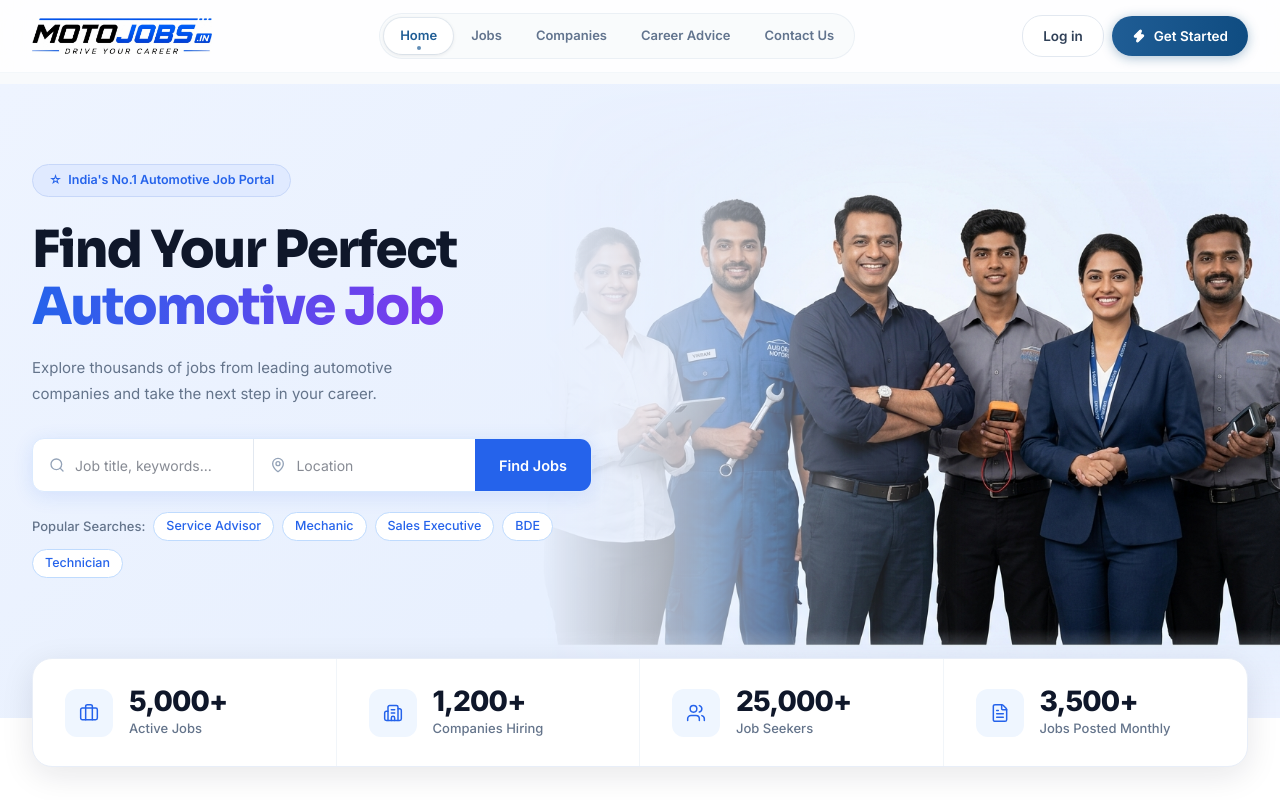
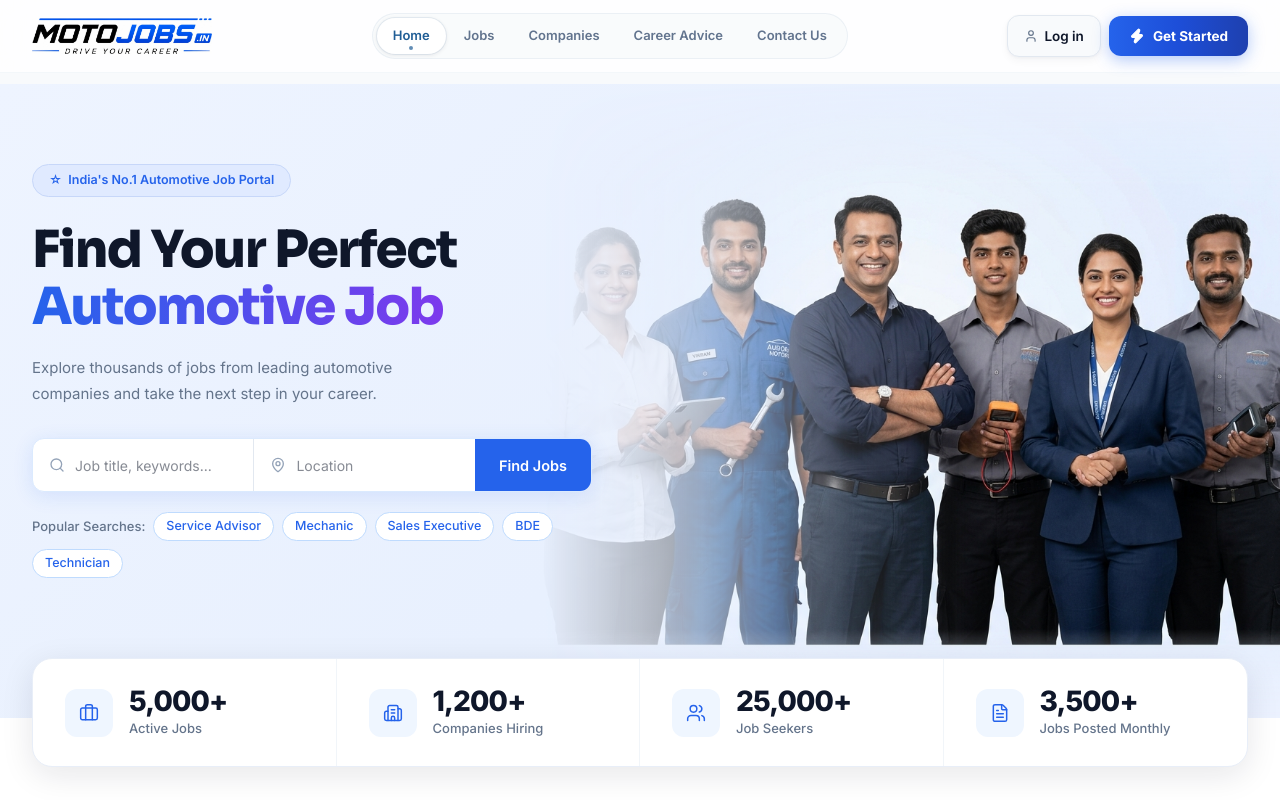
Before and after one commit to prashantkumarupd2004/motojobs, a Next.js app: page / in a window 1280 px wide. Shown: the top 800 px of the page. Built offline with nearby package versions, Linux system fonts and the light colour scheme.

Commit message:
feat: premium navbar buttons redesign - Log in & Get Started buttons with gradient, icons, shimmer animation, and micro-interactions

```diff
--- a/src/components/layout/Navbar.tsx
+++ b/src/components/layout/Navbar.tsx
@@ -212,16 +212,19 @@ export default function Navbar() {
                 <>
                   <Link
                     href="/login"
-                    className="px-5 py-2.5 text-[13.5px] font-semibold text-slate-700 hover:text-[#1F5D95] border border-slate-200 hover:border-[#1F5D95]/40 rounded-xl bg-white hover:bg-blue-50/50 transition-all duration-200"
+                    className="flex items-center gap-1.5 px-4 py-2.5 text-[13.5px] font-semibold text-[#0F172A] hover:text-[#2563EB] bg-[#F8FAFC] hover:bg-[#EFF6FF] border border-[#E2E8F0] hover:border-[#BFDBFE] rounded-[12px] transition-all duration-200 shadow-sm"
                   >
+                    <User className="w-3.5 h-3.5 text-[#64748B] group-hover:text-[#2563EB]" />
                     Log in
                   </Link>
                   <Link
                     href="/register"
-                    className="flex items-center gap-2 px-5 py-2.5 text-[13.5px] font-semibold text-white bg-gradient-to-r from-[#1F5D95] to-[#0F4C81] hover:from-[#2265a3] hover:to-[#1F5D95] rounded-xl shadow-[0_2px_12px_rgba(15,76,129,0.35)] hover:shadow-[0_4px_16px_rgba(15,76,129,0.40)] transition-all duration-200 active:scale-[0.97]"
+                    className="relative group overflow-hidden flex items-center gap-2 px-5 py-2.5 text-[13.5px] font-bold text-white bg-gradient-to-r from-[#2563EB] via-[#1D4ED8] to-[#1E40AF] hover:from-[#1D4ED8] hover:to-[#1D4ED8] rounded-[12px] shadow-[0_4px_16px_rgba(37,99,235,0.35)] hover:shadow-[0_6px_22px_rgba(37,99,235,0.45)] hover:-translate-y-0.5 transition-all duration-200 active:scale-[0.97]"
                   >
-                    <Zap className="w-3.5 h-3.5 fill-white" />
-                    Get Started
+                    {/* Subtle shine sweep effect on hover */}
+                    <span className="absolute inset-0 w-full h-full bg-gradient-to-r from-transparent via-white/20 to-transparent -translate-x-full group-hover:animate-[shimmer_1.2s_infinite]" />
+                    <Zap className="w-4 h-4 fill-white text-white shrink-0 group-hover:scale-110 transition-transform duration-200" />
+                    <span>Get Started</span>
                   </Link>
                 </>
               )}
@@ -318,12 +321,12 @@ export default function Navbar() {
           </nav>
 
           {/* Drawer footer — auth actions */}
-          <div className="px-4 pb-6 pt-4 border-t border-slate-100 space-y-2">
+          <div className="px-4 pb-6 pt-4 border-t border-slate-100 space-y-2.5">
             {user ? (
               <>
                 {/* User info */}
                 <div className="flex items-center gap-3 px-3 py-3 mb-1 bg-slate-50 rounded-xl">
-                  <div className="w-9 h-9 rounded-xl bg-gradient-to-br from-[#1F5D95] to-[#0A3255] flex items-center justify-center text-[13px] font-bold text-white shadow-inner shrink-0">
+                  <div className="w-9 h-9 rounded-xl bg-gradient-to-br from-[#2563EB] to-[#1E40AF] flex items-center justify-center text-[13px] font-bold text-white shadow-inner shrink-0">
                     {initials}
                   </div>
                   <div className="min-w-0">
@@ -335,9 +338,9 @@ export default function Navbar() {
                 <Link
                   href={getDashboardLink()}
                   onClick={() => setMobileOpen(false)}
-                  className="flex items-center gap-3 w-full px-4 py-3 text-[14px] font-semibold text-slate-700 hover:text-[#1F5D95] bg-white border border-slate-200 rounded-xl hover:border-[#1F5D95]/30 hover:bg-blue-50/40 transition-all duration-150"
+                  className="flex items-center gap-3 w-full px-4 py-3 text-[14px] font-semibold text-slate-700 hover:text-[#2563EB] bg-white border border-slate-200 rounded-xl hover:border-[#BFDBFE] hover:bg-blue-50/40 transition-all duration-150"
                 >
-                  <LayoutDashboard className="w-4 h-4" />
+                  <LayoutDashboard className="w-4 h-4 text-[#2563EB]" />
                   Dashboard
                 </Link>
 
@@ -354,17 +357,18 @@ export default function Navbar() {
                 <Link
                   href="/login"
                   onClick={() => setMobileOpen(false)}
-                  className="flex items-center justify-center w-full py-3 text-[14.5px] font-semibold text-slate-700 bg-white border border-slate-200 rounded-xl hover:border-slate-300 hover:bg-slate-50 transition-all duration-150"
+                  className="flex items-center justify-center gap-2 w-full py-3 text-[14px] font-semibold text-[#0F172A] hover:text-[#2563EB] bg-[#F8FAFC] border border-[#E2E8F0] rounded-xl hover:bg-[#EFF6FF] hover:border-[#BFDBFE] transition-all duration-150"
                 >
+                  <User className="w-4 h-4 text-[#64748B]" />
                   Log in
                 </Link>
                 <Link
                   href="/register"
                   onClick={() => setMobileOpen(false)}
-                  className="flex items-center justify-center gap-2 w-full py-3 text-[14.5px] font-semibold text-white bg-gradient-to-r from-[#1F5D95] to-[#0F4C81] rounded-xl shadow-[0_4px_14px_rgba(15,76,129,0.35)] hover:shadow-[0_6px_18px_rgba(15,76,129,0.40)] transition-all duration-200 active:scale-[0.97]"
+                  className="flex items-center justify-center gap-2 w-full py-3 text-[14px] font-bold text-white bg-gradient-to-r from-[#2563EB] via-[#1D4ED8] to-[#1E40AF] rounded-xl shadow-[0_4px_16px_rgba(37,99,235,0.35)] hover:shadow-[0_6px_20px_rgba(37,99,235,0.45)] transition-all duration-200 active:scale-[0.97]"
                 >
-                  <Zap className="w-4 h-4 fill-white" />
-                  Get Started — It's Free
+                  <Zap className="w-4 h-4 fill-white text-white" />
+                  Get Started — It&apos;s Free
                 </Link>
               </>
             )}
@@ -382,6 +386,9 @@ export default function Navbar() {
           from { opacity: 0; transform: translateX(14px); }
           to   { opacity: 1; transform: translateX(0); }
         }
+        @keyframes shimmer {
+          100% { transform: translateX(100%); }
+        }
       `}</style>
     </>
   );
```
